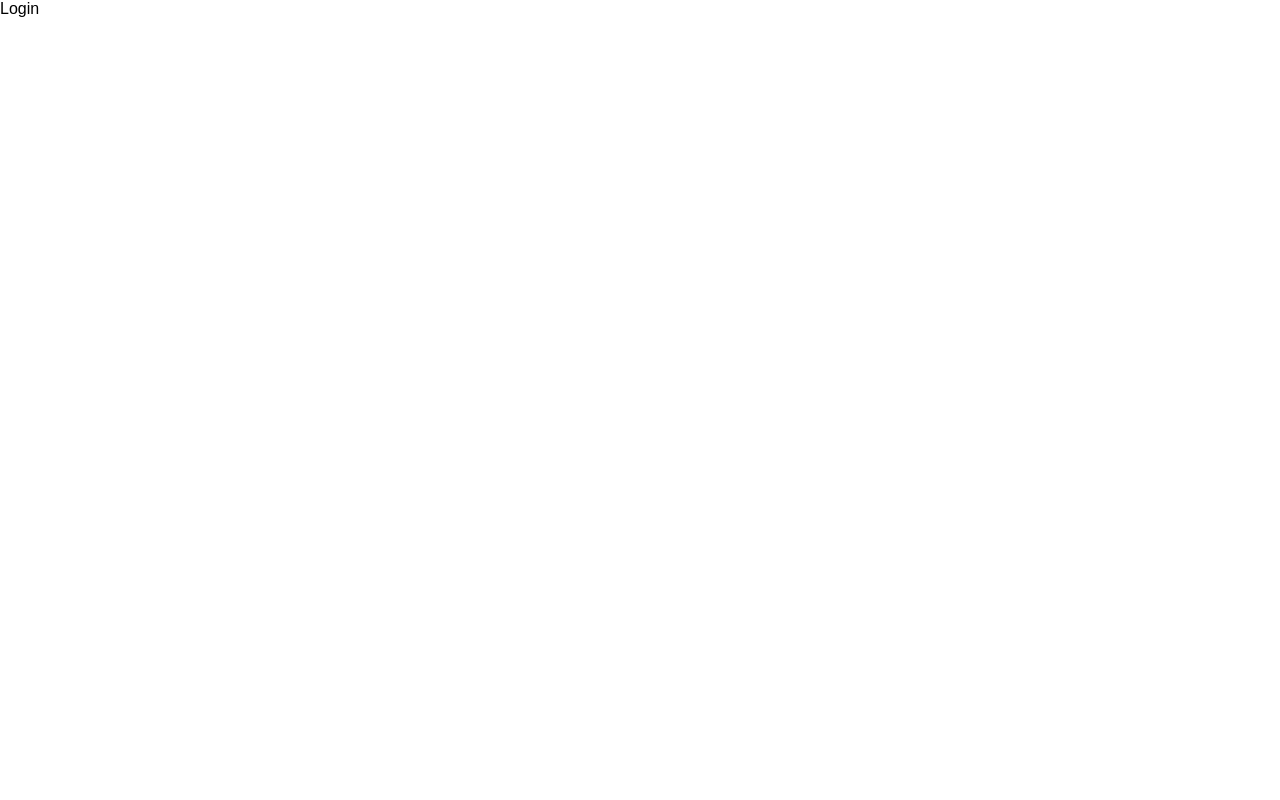
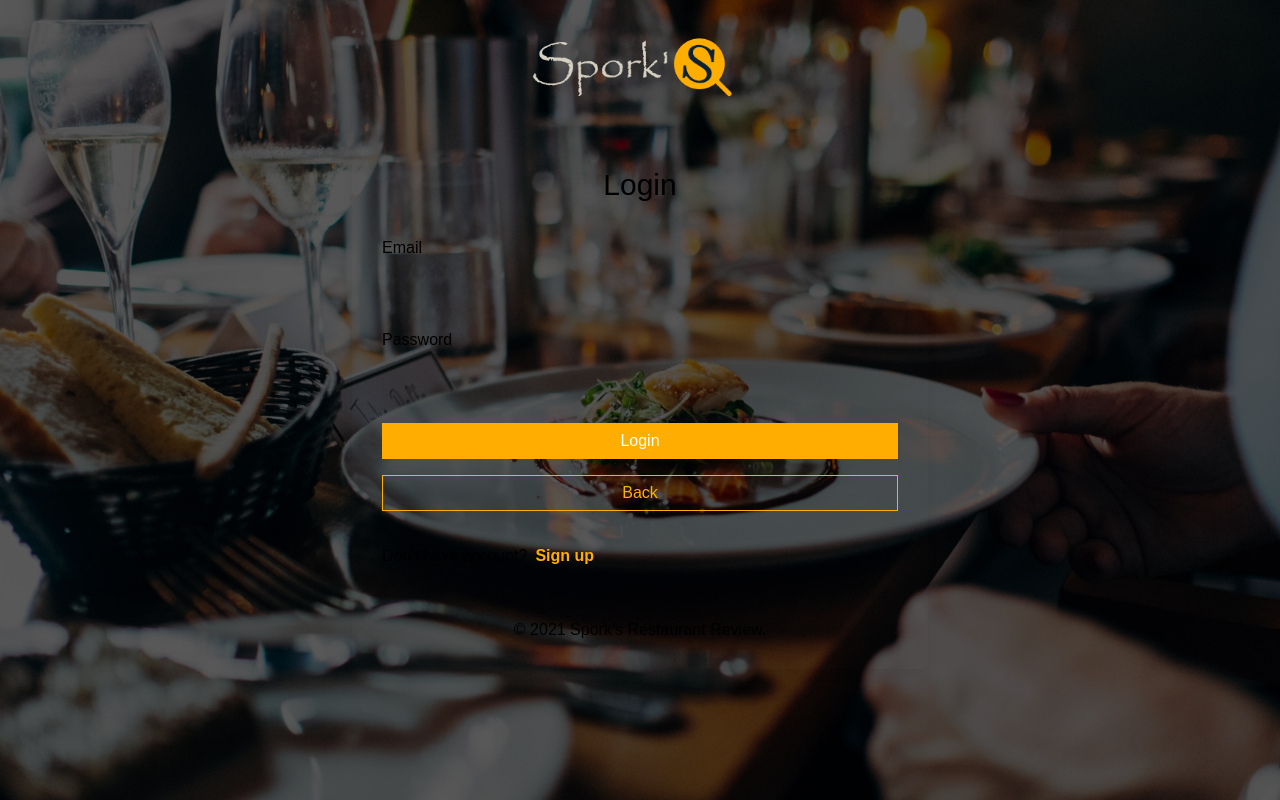
Before and after one commit to Edgarwu1984/spork-d, a React (Create React App) app in the folder client/: page /login in a window 1280 px wide. Built offline with nearby package versions, Linux system fonts and the light colour scheme.

Commit message:
Added css style for login page;

```diff
--- a/client/src/pages/LoginPage.js
+++ b/client/src/pages/LoginPage.js
@@ -1,7 +1,86 @@
-import React from 'react';
+import React, { useState, useEffect } from 'react';
+import { Link } from 'react-router-dom';
+import { toast } from 'react-toastify';
 
-function LoginPage() {
-  return <div>Login</div>;
+function LoginPage({ history }) {
+  const [email, setEmail] = useState('');
+  const [password, setPassword] = useState('');
+  const emailFormat = /^\w+([.-]?\w+)*@\w+([.-]?\w+)*(\.\w{2,3})+$/.test(email);
+  const getCurrentYear = new Date().getFullYear();
+  useEffect(() => {
+    const root = document.documentElement.classList;
+    const currentTheme = localStorage.getItem('theme');
+    if (currentTheme === 'light') {
+      root.add('light');
+      root.remove('dark');
+    } else if (currentTheme === 'dark') {
+      root.add('dark');
+      root.remove('light');
+    }
+  }, []);
+
+  const submitHandler = e => {
+    e.preventDefault();
+    if (!email || !password) {
+      toast.error('Input filed can not be empty.');
+    } else if (!emailFormat) {
+      toast.error('Invalid email format.');
+    } else {
+      history.push('/');
+    }
+  };
+  return (
+    <div
+      className='login-page'
+      style={{ backgroundImage: "url('/images/hero-image-1.jpg')" }}
+    >
+      <div className='login'>
+        <div className='site-brand'>
+          <img className='site-logo' src='/images/logo.png' alt='logo' />
+        </div>
+        <div className='form__wrapper'>
+          <h3 className='form-title'>Login</h3>
+          <form onSubmit={submitHandler}>
+            <div className='form-group'>
+              <label htmlFor='name' className='form-label'>
+                Email
+              </label>
+              <input
+                type='text'
+                className='form-control'
+                onChange={e => setEmail(e.target.value)}
+              />
+            </div>
+            <div className='form-group'>
+              <label htmlFor='description' className='form-label'>
+                Password
+              </label>
+              <input
+                type='password'
+                className='form-control'
+                onChange={e => setPassword(e.target.value)}
+              />
+            </div>
+            <div className='form-group'>
+              <input type='submit' className='btn btn-primary' value='Login' />
+              <Link to='/' type='submit' className='btn btn-outline'>
+                Back
+              </Link>
+            </div>
+            <div className='form-group'>
+              Don't have account?
+              <Link className='form-link' to='/register'>
+                Sign up
+              </Link>
+            </div>
+            <div className='site-copyright'>
+              &copy; {getCurrentYear} Spork's Restaurant Review.
+            </div>
+          </form>
+        </div>
+      </div>
+    </div>
+  );
 }
 
 export default LoginPage;
--- a/client/src/scss/components/form.scss
+++ b/client/src/scss/components/form.scss
@@ -47,9 +47,8 @@ textarea {
   margin-top: rem(4);
   margin-bottom: rem(24);
   font-size: rem(16) !important;
-  background-color: var(--bg-body);
+  background-color: var(--bg-light);
   color: var(--text2);
-  border-radius: rem(6);
   border: 1px solid var(--grey);
   @include transition;
 }
--- a/client/src/scss/globals/colors.scss
+++ b/client/src/scss/globals/colors.scss
@@ -7,7 +7,7 @@
   --default: hsl(0, 0%, 80%);
   --white: hsl(0, 0%, 100%);
 
-  --light-grey: hsl(0, 0%, 91%);
+  --light-grey: hsl(0, 0%, 83%);
   --dark-grey: hsl(240, 16%, 23%);
 
   --dark-bg: hsl(220, 10%, 12%);
--- a/client/src/scss/pages/login.scss
+++ b/client/src/scss/pages/login.scss
@@ -14,17 +14,39 @@
   }
 }
 
+.login-page {
+  position: relative;
+  background-color: var(--dark-bg);
+  background-repeat: no-repeat;
+  background-position: center;
+  background-size: cover;
+  z-index: 0;
+  &::before {
+    position: absolute;
+    content: '';
+    width: 100%;
+    height: 100%;
+    left: 0;
+    top: 0;
+    background-color: rgba($color: #000, $alpha: 0.65);
+    z-index: -1;
+  }
+}
+
 .site-brand {
   display: flex;
+  flex-direction: column;
   align-items: center;
   margin-bottom: rem(36);
+  margin-top: rem(-100);
 
   .site-logo {
-    width: rem(72);
-    height: rem(72);
+    width: rem(200);
+    // height: rem(72);
     margin-right: rem(16);
   }
-  .site-name {
-    color: var(--text1);
-  }
 }
+.site-copyright {
+  padding-top: rem(20);
+  text-align: center;
+}
```
